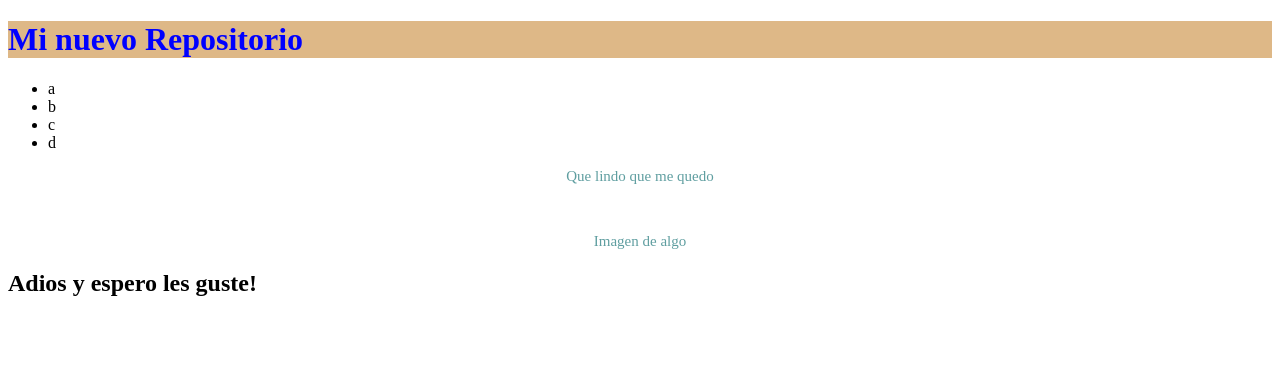
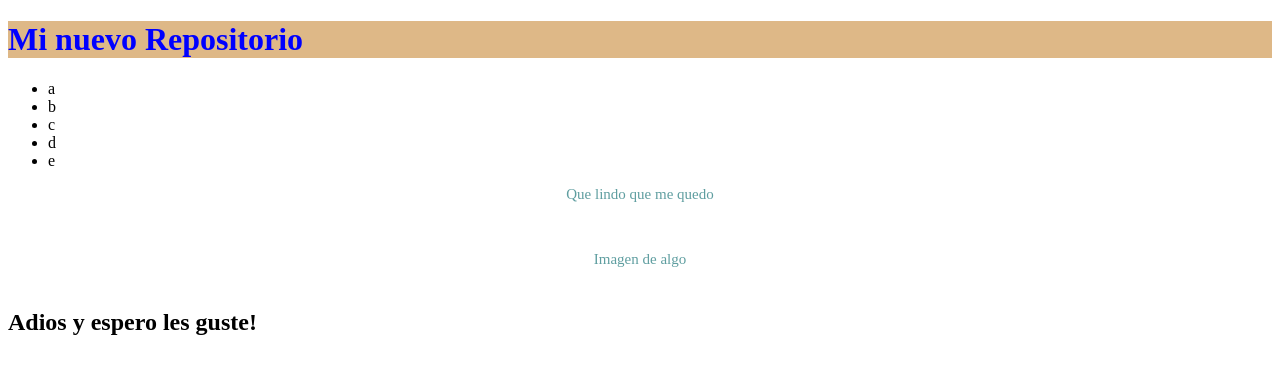
Before and after one commit to LucasVelasquez/RocoCateringRepo, a plain HTML site: page index.html in a window 1280 px wide. Drawn offline with Linux system fonts and the light colour scheme.

Commit message:
tercera version confirmada

```diff
--- a/index.html
+++ b/index.html
@@ -16,6 +16,7 @@
                 <li>b</li>
                 <li>c</li>
                 <li>d</li>
+                <li>e</li>
             </ul>
         </nav>
     </header>
@@ -23,6 +24,9 @@
         <p>Que lindo que me quedo</p>
         <img src="" alt="">
         <p>Imagen de algo</p>
+        <table>
+            <th></th>
+        </table>
     </main>
     <footer>
         <h2>Adios y espero les guste!</h2>
```
